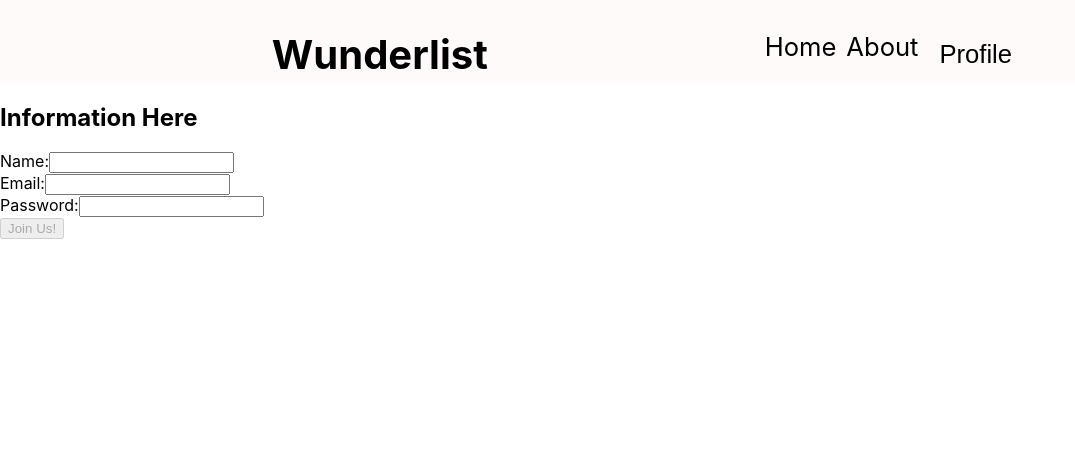
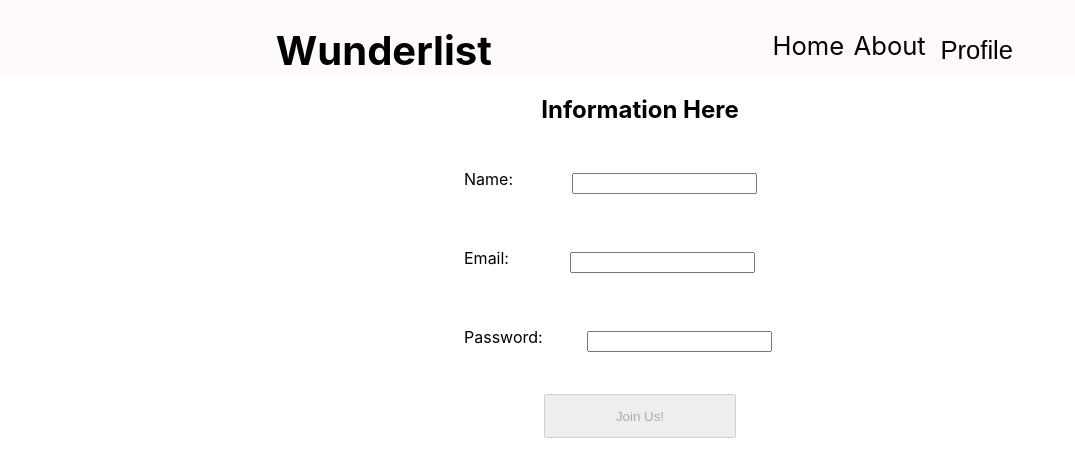
Before and after one commit to buildweek-wunderlist-2/Front-End, a React (Create React App) app: page /signup in a window 1280 px wide. Shown: the top 476 px of the page, without its empty margins (0-1075 px from the left). Built offline with nearby package versions, Linux system fonts and the light colour scheme.

Commit message:
adding styles.

```diff
--- a/src/App.js
+++ b/src/App.js
@@ -1,6 +1,6 @@
 import React from 'react';
 import './App.css';
-import {Route, Link} from 'react-router-dom'
+import {Route} from 'react-router-dom'
 import SignUp from './components/SignUpFiles/Signup'
 import NavBar from './components/NavBar'
 
--- a/src/components/NavBar.js
+++ b/src/components/NavBar.js
@@ -40,7 +40,7 @@
   outline: none;
   color:black;
   background-color: #fffafa;
-  padding: 14px 16px;
+  padding: 10px 10px;
   font-size: 1.6rem;
 
 }
@@ -80,8 +80,8 @@
         <StyledDiv className = 'navbar'>
                 <h3>Wunderlist</h3>
                 <div className = 'nav'>
-                    <Link to = '/'>Home</Link>
-                    <Link to = '/about'>About</Link>
+                    <a href = 'https://wunderlist-app.netlify.app/'>Home</a>
+                    <a href = 'https://wunderlist-app.netlify.app/about.html'>About</a>
                     <div className = 'dropdown'>
                             <button className = 'dropbtn'>Profile</button>
                         <div className="dropdown-content">
--- a/src/components/SignUpFiles/Signup.js
+++ b/src/components/SignUpFiles/Signup.js
@@ -1,8 +1,33 @@
 import React, { useState, useEffect } from "react"
 import * as yup from 'yup'
 import signupFormSchema from "./signupFormSchema"
+import styled from 'styled-components'
 
 
+const StyledDiv = styled.div`
+
+display:flex;
+flex-direction: column;
+align-items: center;
+
+button{
+    width: 15%;
+    padding: 1%;
+    margin: 1%;
+}
+
+label{
+    padding: 2%;
+    display: flex;
+    justify-content: space-between;
+    width: 27.5%;
+}
+
+input{
+    margin: 1%;
+}
+
+`
 
 
 export default function SignUp(props){
@@ -91,7 +116,7 @@
         </div>
 
         <form onSubmit = {submit}>
-            <div>
+            <StyledDiv>
                 <h2>Information Here</h2>
 
                 <label>Name:
@@ -125,7 +150,7 @@
                 </label>
 
                 <button disabled = {disabled}>Join Us!</button>
-            </div>
+            </StyledDiv>
         </form>
         </>
     )
```
